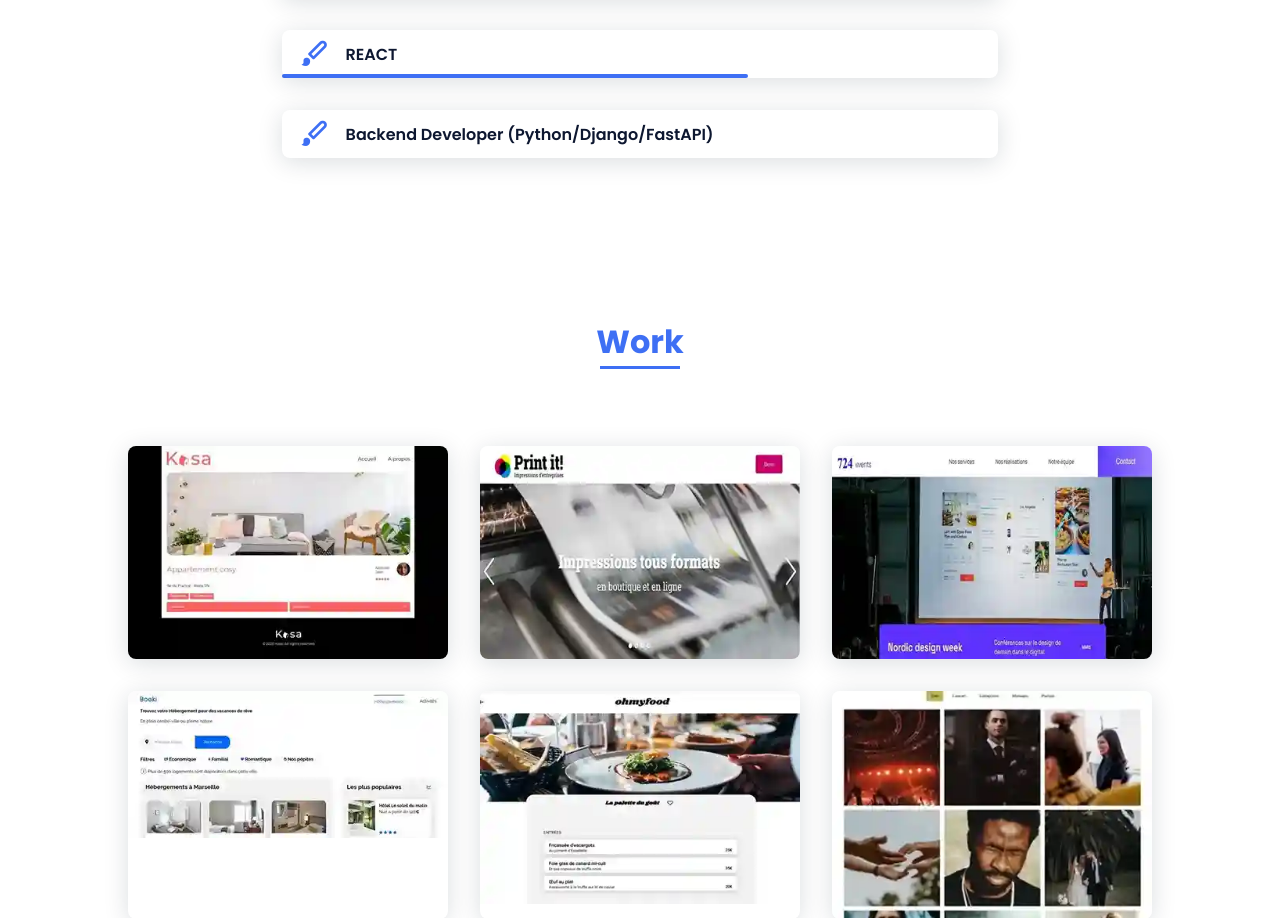
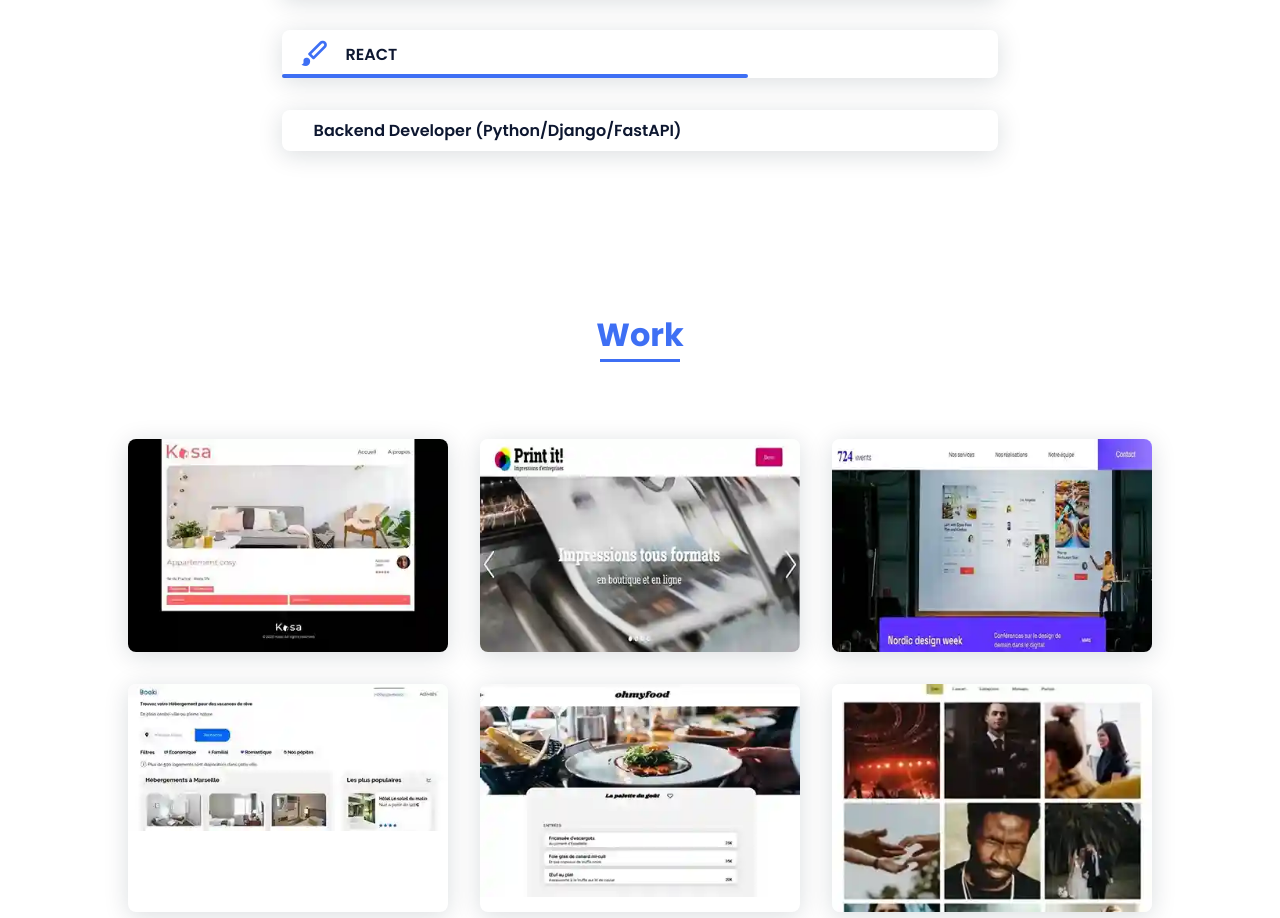
Before and after one commit to amoungui/porfolio, a React (Create React App) app: page / in a window 1280 px wide. Shown: the part 1863-2781 px from the top of the page. Built offline with nearby package versions, Linux system fonts and the light colour scheme.

Commit message:
change classNameBxl

```diff
--- a/src/Pages/Home/Home.jsx
+++ b/src/Pages/Home/Home.jsx
@@ -166,7 +166,7 @@ const Home = () => {
             <SkillsCard
               skillsName="Backend Developer (Python/Django/FastAPI)"
               skillsPercentage=""
-              classNameBxl="bx bxs-paint skills__icon"
+              classNameBxl="bx bxs-python skills__icon"
               classNameSkill="skills__bar skills__python"
               key={`SkillsCard-1-item-${uuidv4()}`}
             />
```
